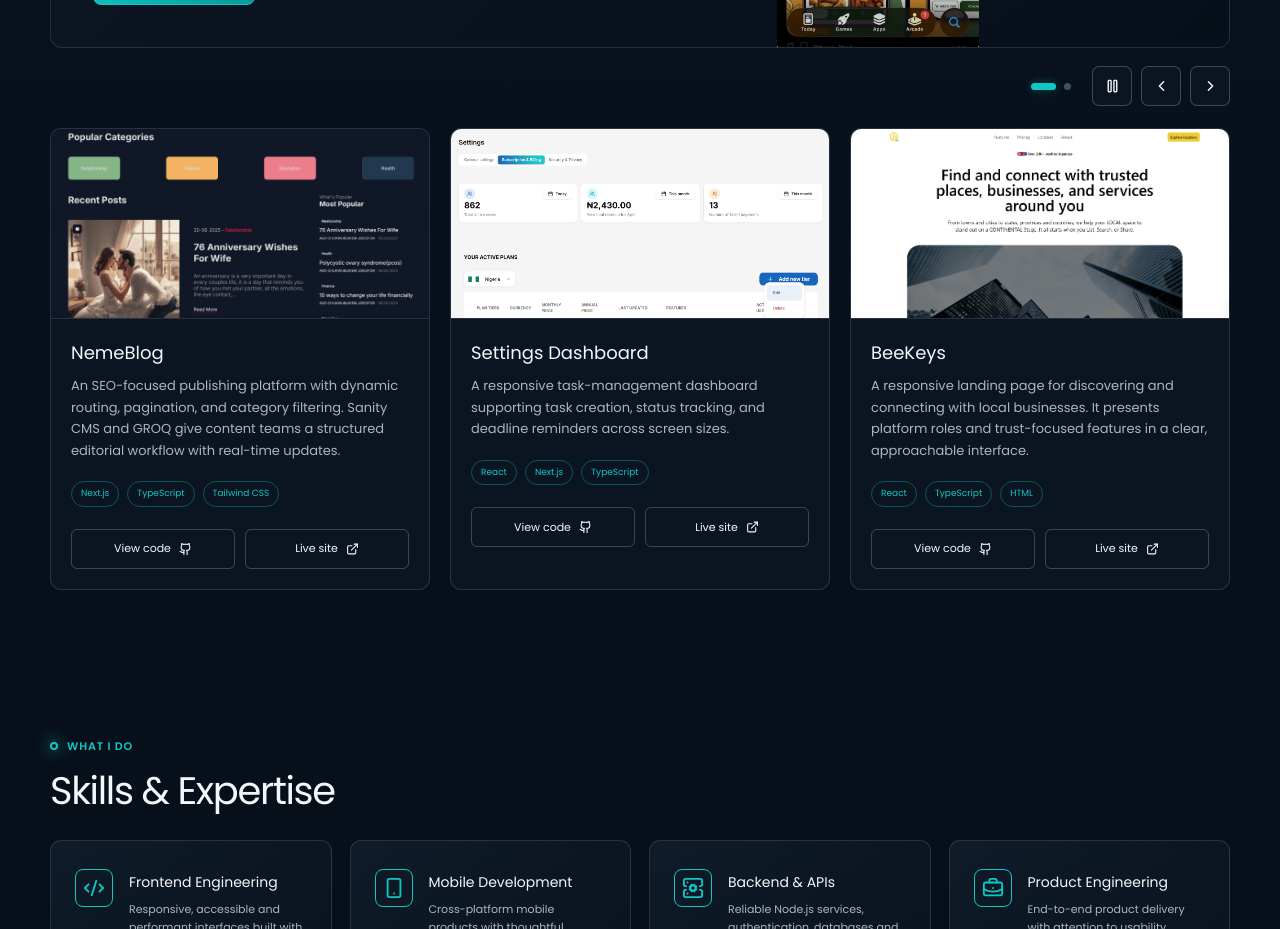
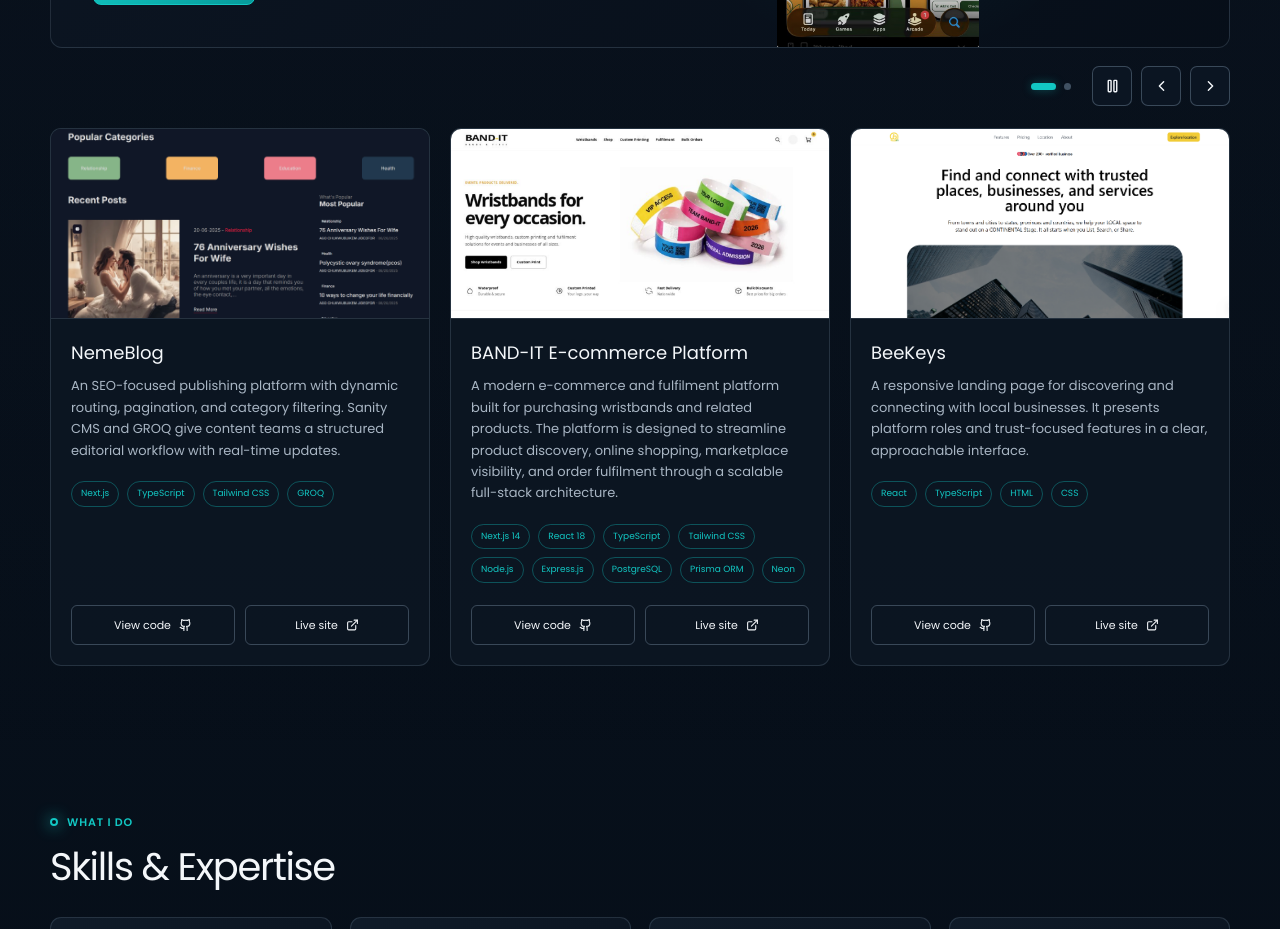
Before and after one commit to buikeDev/portfolio, a React (Vite) app: page / in a window 1280 px wide. Shown: the part 1300-2229 px from the top of the page. Built offline with nearby package versions, Linux system fonts and the light colour scheme.

Commit message:
added bandits

```diff
--- a/src/screens/FinalDesign/FinalDesign.tsx
+++ b/src/screens/FinalDesign/FinalDesign.tsx
@@ -96,7 +96,7 @@ const experience = [
 const featuredProjects = ["ounje-mobile", "ounje-landing"]
   .map((id) => projects.find((project) => project.id === id))
   .filter((project): project is (typeof projects)[number] => Boolean(project));
-const secondaryProjects = ["neme-blog", "settings-dashboard", "beekeys"]
+const secondaryProjects = ["neme-blog", "bandits-ecommerce", "beekeys"]
   .map((id) => projects.find((project) => project.id === id))
   .filter((project): project is (typeof projects)[number] => Boolean(project));
 
@@ -124,11 +124,11 @@ export const FinalDesign = (): JSX.Element => {
     shouldReduceMotion
       ? {}
       : {
-          initial: { opacity: 0, y: distance },
-          whileInView: { opacity: 1, y: 0 },
-          viewport: { once: true, amount: 0.18 },
-          transition: { duration: 0.65, delay, ease: "easeOut" },
-        };
+        initial: { opacity: 0, y: distance },
+        whileInView: { opacity: 1, y: 0 },
+        viewport: { once: true, amount: 0.18 },
+        transition: { duration: 0.65, delay, ease: "easeOut" },
+      };
 
   useEffect(() => {
     if (!isLoading) return;
@@ -501,7 +501,7 @@ export const FinalDesign = (): JSX.Element => {
                     className="tag-list"
                     aria-label={`${project.title} technologies`}
                   >
-                    {project.tech.slice(0, 3).map((technology) => (
+                    {project.tech.map((technology) => (
                       <li key={technology}>{technology}</li>
                     ))}
                   </ul>
--- a/src/screens/FinalDesign/sections/ProjectsSection/projects.ts
+++ b/src/screens/FinalDesign/sections/ProjectsSection/projects.ts
@@ -17,11 +17,33 @@ export const projectCategories: Array<{
   id: ProjectCategory;
   name: string;
 }> = [
-  { id: "featured", name: "Featured" },
-  { id: "more", name: "More Projects" },
-];
+    { id: "featured", name: "Featured" },
+    { id: "more", name: "More Projects" },
+  ];
 
 export const projects: Project[] = [
+  {
+    id: "bandits-ecommerce",
+    category: "featured",
+    imageSrc: "/images/bandits.png",
+    altText: "BAND-IT e-commerce and wristband fulfilment platform",
+    title: "BAND-IT E-commerce Platform",
+    description:
+      "A modern e-commerce and fulfilment platform built for purchasing wristbands and related products. The platform is designed to streamline product discovery, online shopping, marketplace visibility, and order fulfilment through a scalable full-stack architecture.",
+    tech: [
+      "Next.js 14",
+      "React 18",
+      "TypeScript",
+      "Tailwind CSS",
+      "Node.js",
+      "Express.js",
+      "PostgreSQL",
+      "Prisma ORM",
+      "Neon",
+    ],
+    demoUrl: "https://bandits-backend-three.vercel.app/",
+    codeUrl: "https://github.com/buikeDev/bandits",
+  },
   {
     id: "neme-blog",
     category: "featured",
```
Also changed, not shown: public/images/bandits.png (added), tailwind.css.
